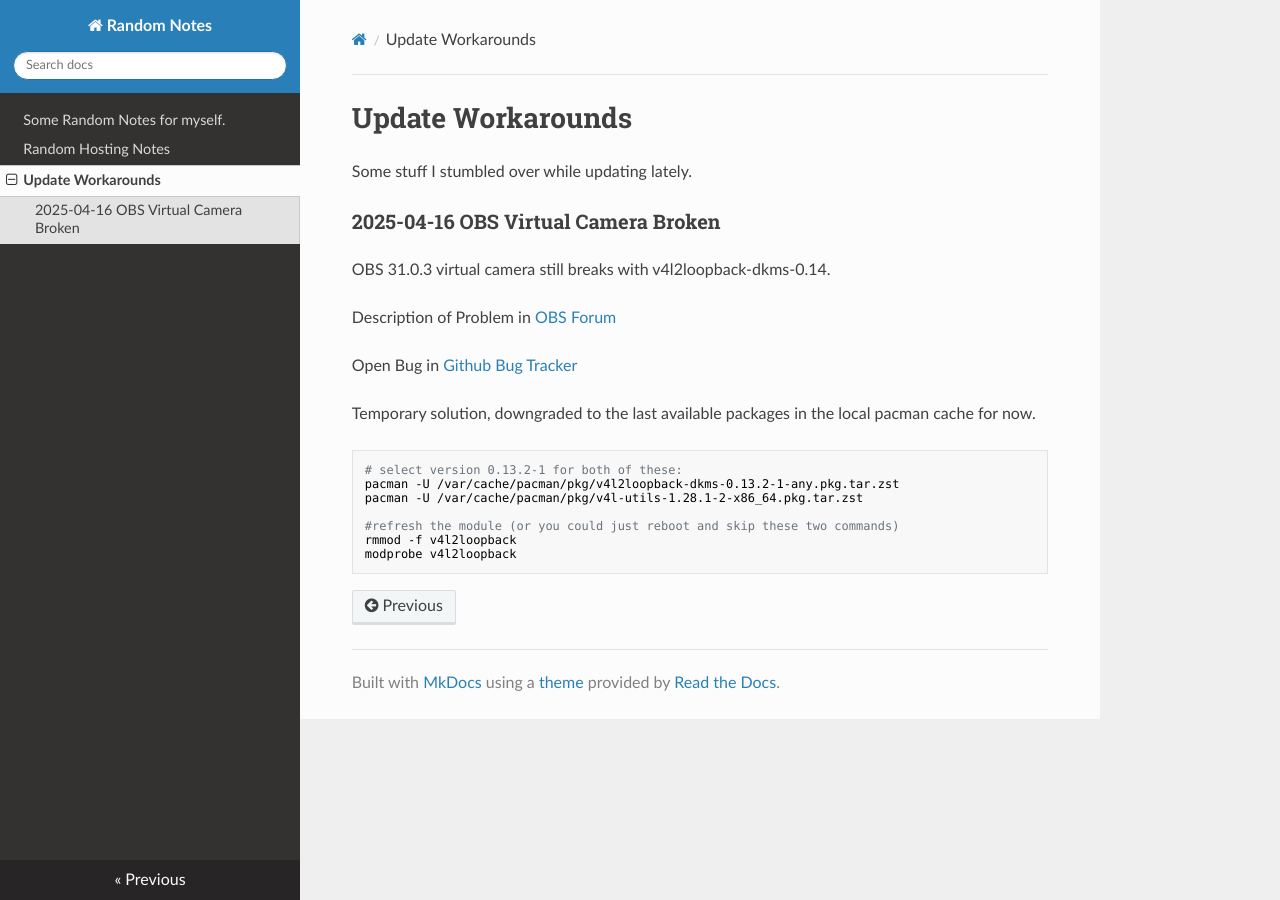
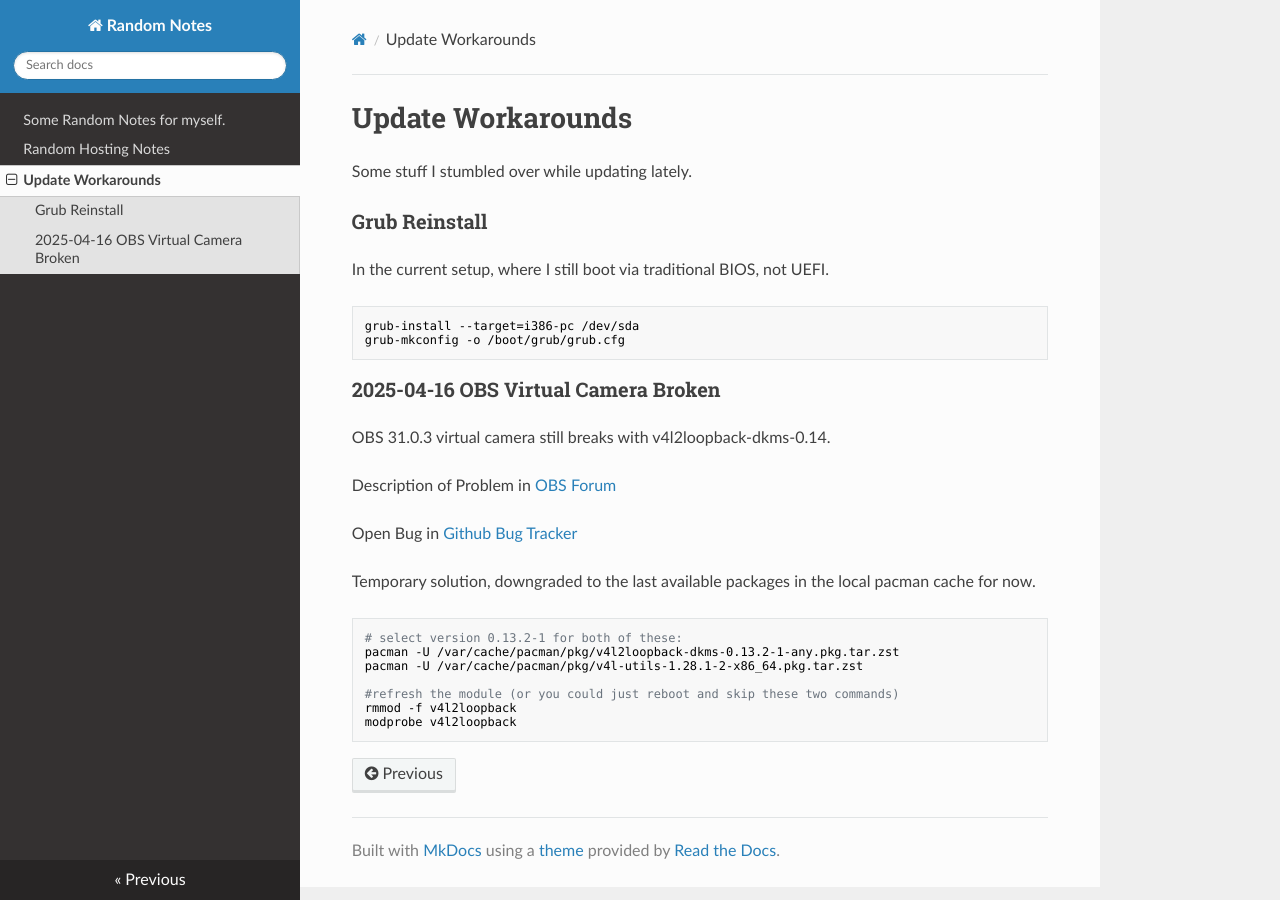
Before and after one commit to Tarkazza/random-docs, an MkDocs documentation site: the page built from docs/update_notes.md, in a window 1280 px wide. Built offline with MkDocs 1.6.1, drawn with Linux system fonts in a browser that asks for light colours; nearby versions of some CDN libraries.

Commit message:
Added Grub Steps

````diff
--- a/docs/update_notes.md
+++ b/docs/update_notes.md
@@ -1,8 +1,14 @@
 # Update Workarounds
 Some stuff I stumbled over while updating lately.
 
+### Grub Reinstall
+In the current setup, where I still boot via traditional BIOS, not UEFI.
+```bash
+grub-install --target=i386-pc /dev/sda
+grub-mkconfig -o /boot/grub/grub.cfg
+```
+
 ### 2025-04-16 OBS Virtual Camera Broken
-
 OBS 31.0.3 virtual camera still breaks with v4l2loopback-dkms-0.14.
 
 Description of Problem in [OBS Forum](https://obsproject.com/forum/threads/obs-virtual-camera-failed-to-start-streaming-on-dev-video2-invalid-argument.184717/)
````
